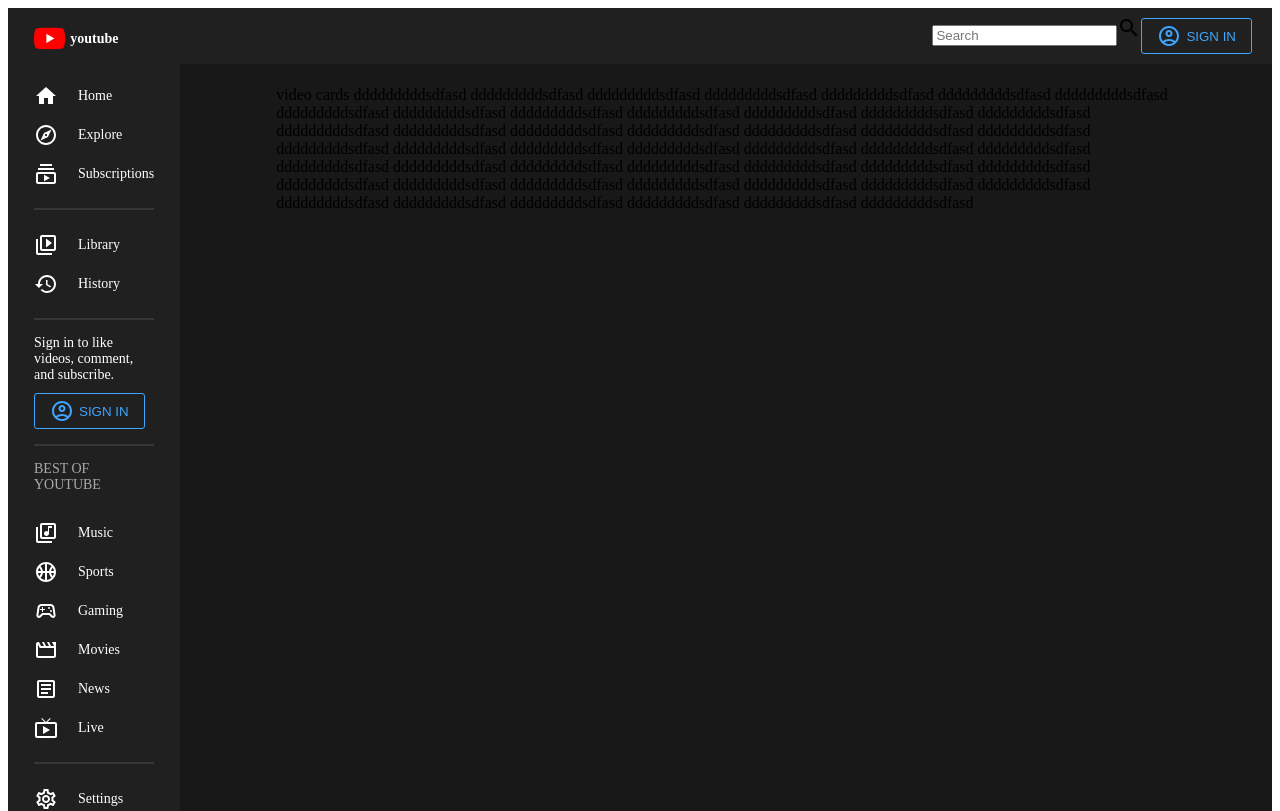
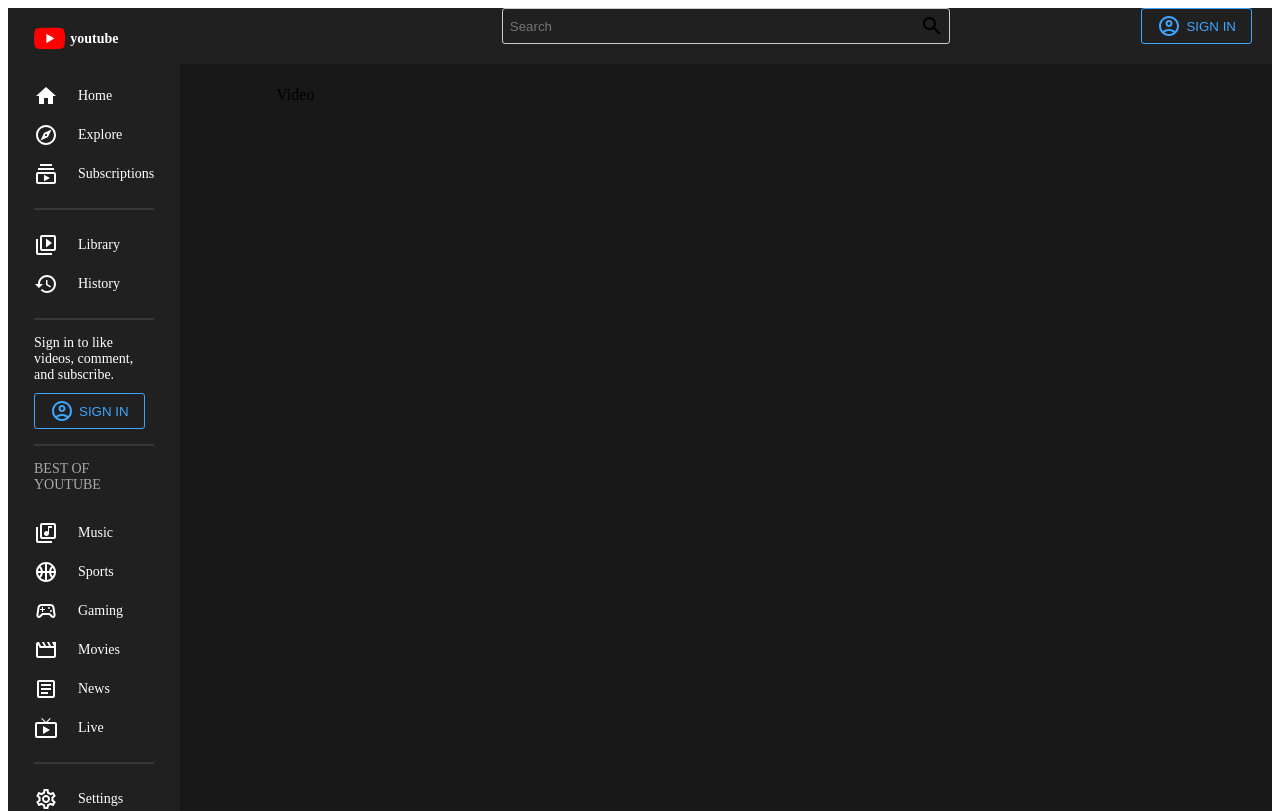
Before and after one commit to anishkumar127/video-sharing-app, a React (Create React App) app in the folder client/: page /video/test in a window 1280 px wide. Shown: the top 811 px of the page. Built offline with nearby package versions, Linux system fonts and the light colour scheme.

Commit message:
route added home and video

```diff
--- a/client/src/App.js
+++ b/client/src/App.js
@@ -3,77 +3,48 @@ import styled, { ThemeProvider } from "styled-components";
 import Menu from './components/Menu';
 import Navbar from "./components/Navbar";
 import { darkTheme, lightTheme } from "./utils/Theme";
+import {
+  BrowserRouter,
+  Routes,
+  Route
+} from "react-router-dom";
+// import Home from "@mui/icons-material/Home";
+import Home from './pages/Home';
+import Video from './pages/Video';
 const Container = styled.div`
 display:flex;
-`;
+`
+
 const Main = styled.div`
 flex:7;
 background-color:${({theme})=>theme.bg};
-`;
+`
+
 const Wrapper = styled.div`
-padding: 22px 96px;
-`;
+padding:22px 96px
+`
+
 function App() {
   const [darkMode,setDarkMode] = useState(true);
   return (
     <ThemeProvider theme={darkMode? darkTheme:lightTheme}>
    <Container>
+   <BrowserRouter>
     <Menu darkMode={darkMode} setDarkMode={setDarkMode}/>
     <Main>
       <Navbar/>
       <Wrapper>
-        video cards
-        dddddddddsdfasd
-        dddddddddsdfasd
-        dddddddddsdfasd
-        dddddddddsdfasd
-        dddddddddsdfasd
-        dddddddddsdfasd
-        dddddddddsdfasd
-        dddddddddsdfasd
-        dddddddddsdfasd
-        dddddddddsdfasd
-        dddddddddsdfasd
-        dddddddddsdfasd
-        dddddddddsdfasd
-        dddddddddsdfasd
-        dddddddddsdfasd
-        dddddddddsdfasd
-        dddddddddsdfasd
-        dddddddddsdfasd
-        dddddddddsdfasd
-        dddddddddsdfasd
-        dddddddddsdfasd
-        dddddddddsdfasd
-        dddddddddsdfasd
-        dddddddddsdfasd
-        dddddddddsdfasd
-        dddddddddsdfasd
-        dddddddddsdfasd
-        dddddddddsdfasd
-        dddddddddsdfasd
-        dddddddddsdfasd
-        dddddddddsdfasd
-        dddddddddsdfasd
-        dddddddddsdfasd
-        dddddddddsdfasd
-        dddddddddsdfasd
-        dddddddddsdfasd
-        dddddddddsdfasd
-        dddddddddsdfasd
-        dddddddddsdfasd
-        dddddddddsdfasd
-        dddddddddsdfasd
-        dddddddddsdfasd
-        dddddddddsdfasd
-        dddddddddsdfasd
-        dddddddddsdfasd
-        dddddddddsdfasd
-        dddddddddsdfasd
-        dddddddddsdfasd
-
+      <Routes>
+      <Route path="/">
+      <Route index element={<Home/>}/>
+      <Route path="video">
+      <Route path=":id" element={<Video/>}/>
+      </Route>
+      </Route>
+      </Routes>
       </Wrapper>
     </Main>
+    </BrowserRouter>
    </Container>
    </ThemeProvider>
   );
--- a/client/src/components/Navbar.jsx
+++ b/client/src/components/Navbar.jsx
@@ -14,10 +14,26 @@ display:flex;
 align-items:center;
 justify-content: flex-end;
 padding: 0px 20px;
+position: relative;
 `
-const Search = styled.div``
+const Search = styled.div`
+width: 40%;
+position: absolute;
+left: 0px;
+right: 0px;
+margin: auto;
+display: flex;
+align-items: center;
+justify-content: space-between;
+padding: 5px;
+border:1px solid #ccc;
+border-radius: 3px;
+`
 
-const Input = styled.input``
+const Input = styled.input`
+border:none;
+background-color: transparent;
+`
 
 const Button = styled.button`
 padding:5px 15px;
@@ -26,7 +42,6 @@ border:1px solid #3ea6ff;
 color:#3ea6ff;
 border-radius:3px;
 font-weight:500;
-margin-top:10px;
 cursor:pointer;
 display:flex;
 align-items:center;
--- /dev/null
+++ b/client/src/pages/Home.jsx
@@ -0,0 +1,12 @@
+import React from 'react'
+import styled from 'styled-components'
+const Container = styled.div`
+
+`
+const Home = () => {
+  return (
+    <Container>Home</Container>
+  )
+}
+
+export default Home
--- /dev/null
+++ b/client/src/pages/Video.jsx
@@ -0,0 +1,9 @@
+import React from 'react'
+
+const Video = () => {
+  return (
+    <div>Video</div>
+  )
+}
+
+export default Video
```
